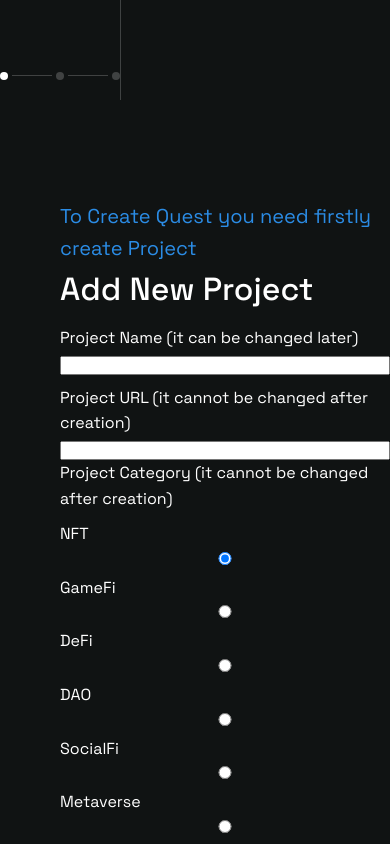
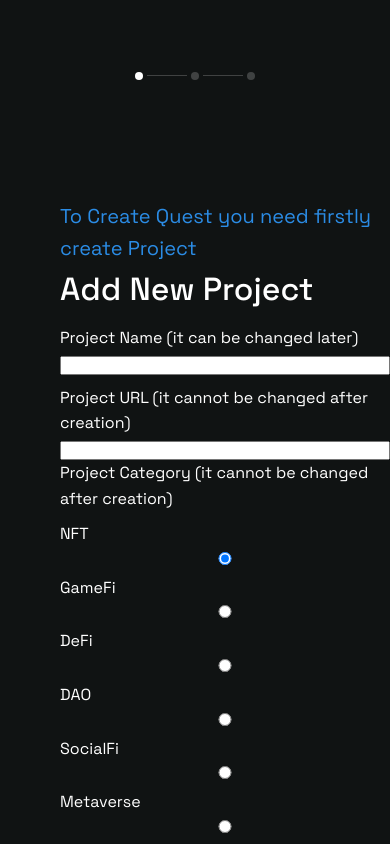
Before and after one commit to gurugu-test-projects/quest-multi-step-form, a Next.js app: page / in a window 390 px wide. Shown: the top 844 px of the page. Built offline with nearby package versions, Linux system fonts and the light colour scheme.

Commit message:
fix: stepper mobile styles

```diff
--- a/components/styles/Stepper.module.scss
+++ b/components/styles/Stepper.module.scss
@@ -70,6 +70,7 @@
 @media (max-width: 600px) {
   .stepper {
     flex: 0 0 100px;
+    border: 0;
   }
 
   .steps {
--- a/styles/Home.module.scss
+++ b/styles/Home.module.scss
@@ -7,5 +7,6 @@
 @media (max-width: 600px) {
   .container {
     flex-direction: column;
+    align-items: center;
   }
 }
```
